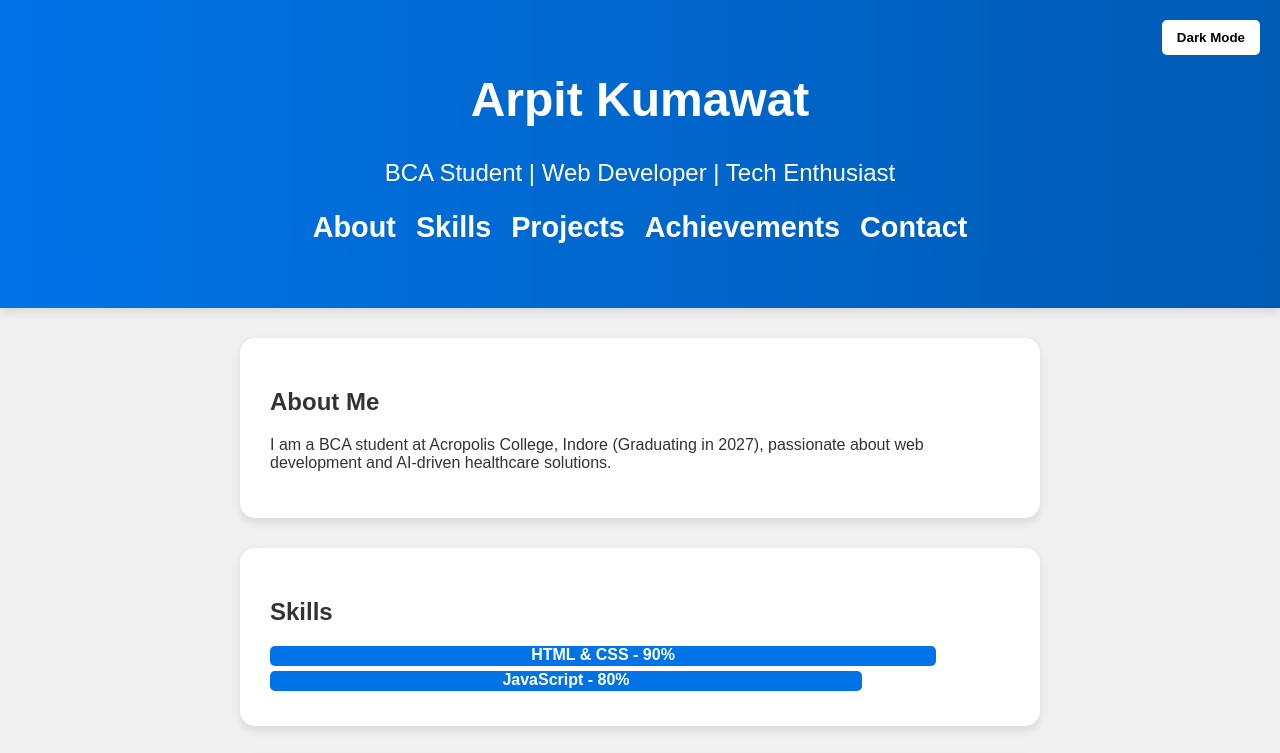
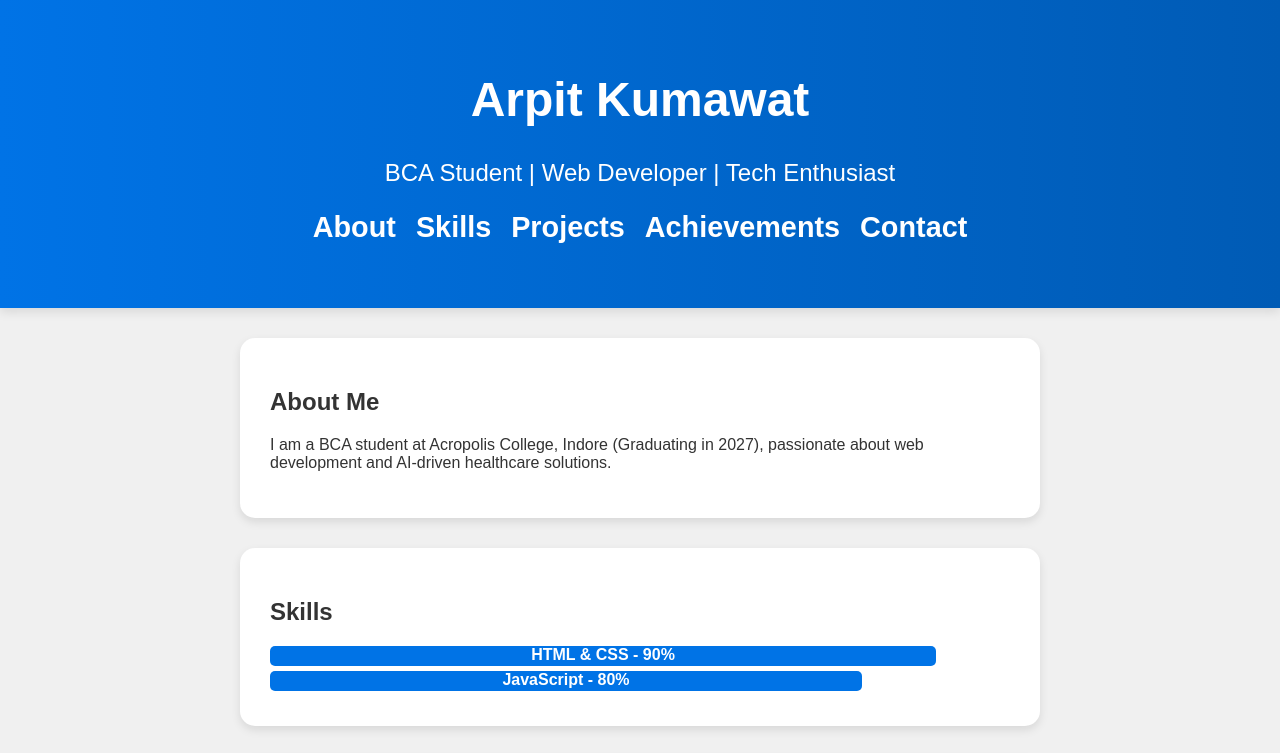
Before and after one commit to arpit1329/arpit-dev, a plain HTML site: page index.html in a window 1280 px wide. Shown: the top 753 px of the page. Drawn offline with Linux system fonts and the light colour scheme.

Commit message:
Update index.html

```diff
--- a/index.html
+++ b/index.html
@@ -10,7 +10,7 @@
   <header>
     <h1>Arpit Kumawat</h1>
     <p>BCA Student | Web Developer | Tech Enthusiast</p>
-    <button class="toggle-btn" onclick="toggleDarkMode()">Dark Mode</button>
+
     <nav>
       <ul>
         <li><a href="#about">About</a></li>
```
